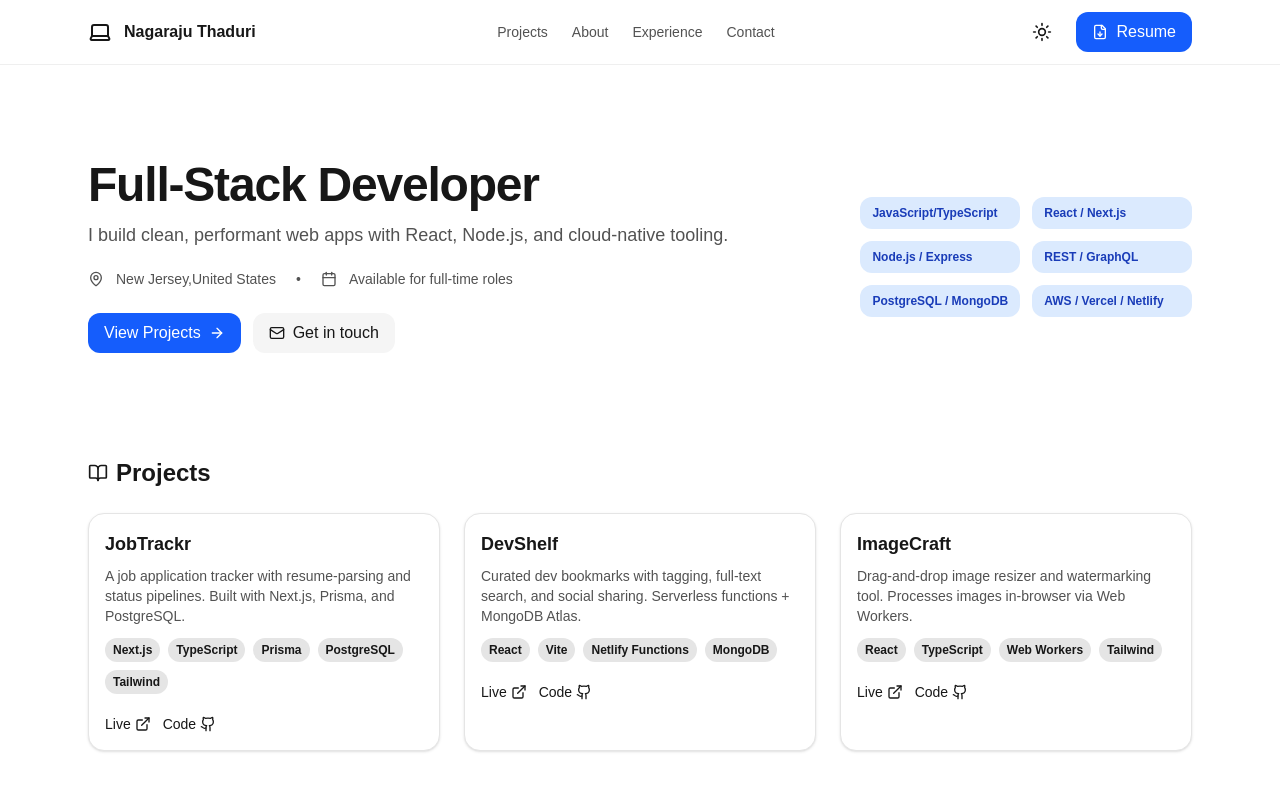
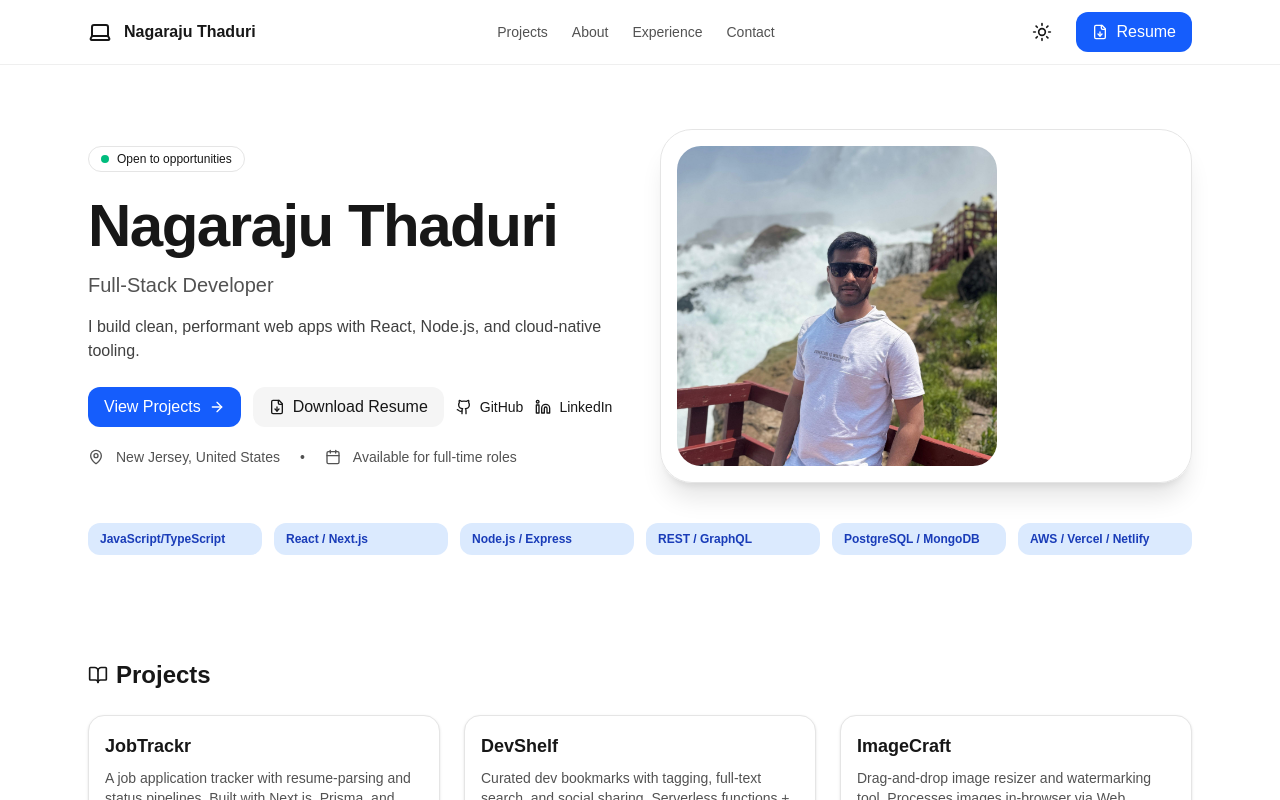
Before and after one commit to Nagaraj192/my-portfolio, a Next.js app: page / in a window 1280 px wide. Shown: the top 800 px of the page. Built offline with nearby package versions, Linux system fonts and the light colour scheme.

Commit message:
feat: new hero + resume link + photo

```diff
--- a/app/page.tsx
+++ b/app/page.tsx
@@ -5,6 +5,7 @@ import { Github, Linkedin, Mail, ExternalLink, FileDown, MapPin, Calendar, Lapto
 import { Button } from "./components/ui/button";
 import { Card, CardContent, CardHeader, CardTitle } from "./components/ui/card";
 import { Badge } from "./components/ui/badge";
+
 
 // -----------------------------
 // 🔧 Quick Edit Zone (fill these out!)
@@ -14,10 +15,10 @@ const PROFILE = {
   title: "Full-Stack Developer",
   tagline:
     "I build clean, performant web apps with React, Node.js, and cloud-native tooling.",
-  location: "New Jersey,United States",
+  location: "New Jersey, United States",
   email: "nag.thaduri001@gmail.com",
-  github: "https://github.com/Nagaraj192", // ← replace
-  linkedin: "https://www.linkedin.com/in/nagarajuthaduri/", // ← replace
+  github: "https://github.com/Nagaraj192",
+  linkedin: "https://www.linkedin.com/in/nagarajuthaduri/",
   resumeUrl: "/Nagaraju_Thaduri_Resume.pdf", //
 };
 
@@ -157,44 +158,86 @@ function Header() {
 
 function Hero() {
   return (
-    <section className="max-w-6xl mx-auto px-6 pt-16 pb-10 md:pt-24 md:pb-16">
-      <motion.div {...fadeUp} className="flex flex-col md:flex-row items-start md:items-center justify-between gap-8">
-        <div className="max-w-3xl">
-          <h1 className="text-3xl md:text-5xl font-bold tracking-tight">
+    <section className="relative overflow-hidden">
+      {/* Background blobs / particles */}
+      <motion.div
+        aria-hidden
+        initial={{ opacity: 0 }}
+        animate={{ opacity: 1 }}
+        transition={{ duration: 1.2 }}
+        className="pointer-events-none absolute inset-0 -z-10"
+      >
+        <div className="absolute top-[-10%] left-[-10%] h-72 w-72 rounded-full blur-3xl bg-blue-400/30 dark:bg-blue-600/20" />
+        <div className="absolute bottom-[-10%] right-[-10%] h-96 w-96 rounded-full blur-3xl bg-purple-400/30 dark:bg-purple-600/20" />
+      </motion.div>
+
+      <div className="max-w-6xl mx-auto px-6 pt-16 pb-12 md:pt:24 md:pb-16">
+        <motion.div {...fadeUp} className="grid md:grid-cols-2 items-center gap-10">
+          {/* Left: Copy + CTAs */}
+          <div>
+            <div className="inline-flex items-center gap-2 px-3 py-1 rounded-full border border-neutral-200 dark:border-neutral-800 text-xs mb-4">
+              <span className="h-2 w-2 rounded-full bg-emerald-500" /> Open to opportunities
+            </div>
+            <h1 className="text-4xl md:text-6xl font-extrabold tracking-tight leading-tight">
+              {PROFILE.name}
+            </h1>
+            <p className="mt-2 text-lg md:text-xl text-neutral-600 dark:text-neutral-300">
               {PROFILE.title}
-          </h1>
-          <p className="mt-3 text-neutral-600 dark:text-neutral-300 text-base md:text-lg">
+            </p>
+            <p className="mt-4 max-w-2xl text-neutral-700 dark:text-neutral-300">
               {PROFILE.tagline}
             </p>
-          <div className="mt-5 flex items-center flex-wrap gap-3 text-sm text-neutral-600 dark:text-neutral-300">
-            <MapPin className="h-4 w-4" /> {PROFILE.location}
-            <span className="mx-2">•</span>
-            <Calendar className="h-4 w-4" /> Available for full-time roles
-          </div>
-          <div className="mt-6 flex items-center gap-3">
+            <div className="mt-6 flex flex-wrap items-center gap-3">
               <Button asChild>
                 <a href="#projects" className="flex items-center gap-2">
                   View Projects <ArrowRight className="h-4 w-4" />
                 </a>
               </Button>
               <Button variant="secondary" asChild>
-              <a href={`mailto:${PROFILE.email}`} className="flex items-center gap-2">
-                <Mail className="h-4 w-4" /> Get in touch
+                <a href={PROFILE.resumeUrl} target="_blank" rel="noreferrer" className="flex items-center gap-2">
+                  <FileDown className="h-4 w-4" /> Download Resume
                 </a>
               </Button>
+              <a href={PROFILE.github} target="_blank" rel="noreferrer" className="inline-flex items-center gap-2 text-sm underline-offset-4 hover:underline">
+                <Github className="h-4 w-4" /> GitHub
+              </a>
+              <a href={PROFILE.linkedin} target="_blank" rel="noreferrer" className="inline-flex items-center gap-2 text-sm underline-offset-4 hover:underline">
+                <Linkedin className="h-4 w-4" /> LinkedIn
+              </a>
+            </div>
+            <div className="mt-5 flex items-center flex-wrap gap-3 text-sm text-neutral-600 dark:text-neutral-300">
+              <MapPin className="h-4 w-4" /> {PROFILE.location}
+              <span className="mx-2">•</span>
+              <Calendar className="h-4 w-4" /> Available for full-time roles
             </div>
           </div>
-        <div className="grid grid-cols-2 gap-3 w-full md:w-auto">
+
+          {/* Right: Photo card */}
+          <div className="relative mx-auto md:mx-0">
+            <div className="absolute inset-0 -z-10 rounded-[2rem] blur-2xl bg-gradient-to-tr from-blue-500/20 via-fuchsia-500/20 to-amber-400/20" />
+            <div className="rounded-[2rem] border border-neutral-200 dark:border-neutral-800 bg-white/70 dark:bg-neutral-900/60 backdrop-blur p-4 shadow-xl">
+              <img
+                src="/nag_image.jpg"
+                alt={`${PROFILE.name} headshot`}
+                className="h-64 w-64 md:h-80 md:w-80 object-cover rounded-[1.5rem]"
+              />
+            </div>
+          </div>
+        </motion.div>
+
+        {/* Quick skill chips */}
+        <div className="mt-10 grid grid-cols-2 sm:grid-cols-3 md:grid-cols-6 gap-3">
           {SKILLS.slice(0, 6).map((s) => (
             <Badge key={s} className="text-sm px-3 py-2 rounded-xl justify-center">
               {s}
             </Badge>
           ))}
         </div>
-      </motion.div>
+      </div>
     </section>
   );
 }
+
 
 import type { ComponentType } from "react";
 
```
Also changed, not shown: public/nag_image.jpg (added). Lines whose indentation alone changed are shown as unchanged.
